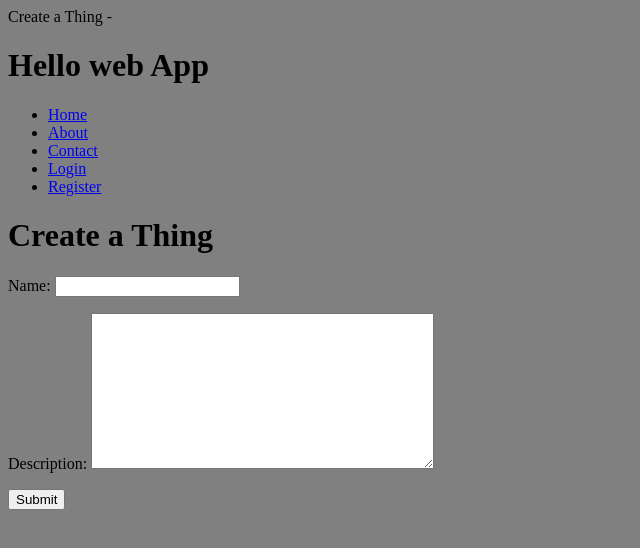
After one commit to awanjila/Django-helloweb-app, a Django app: a page that uses collection/templates/things/create_thing.html in a window 1280 px wide. The commit adds this page. Shown: the top 548 px of the page, without its empty margins (0-640 px from the left). Run offline with Django 3.2, Linux system fonts and the light colour scheme.

Commit message:
allow users who are logged in  to create their own things, add security measures using @login to ensure each owner edits their own thing

```diff
--- a/collection/models.py
+++ b/collection/models.py
@@ -1,8 +1,10 @@
 from __future__ import unicode_literals
-
+from django.contrib.auth.models import User
 from django.db import models
 
 class Thing(models.Model):
-	name=models.CharField(max_length=255)
+	name =models.CharField(max_length=255)
 	description =models.TextField()
 	slug=models.SlugField(unique=True)
+    # the new line we're adding
+	user=models.OneToOneField(User, blank=True,null=True)
--- /dev/null
+++ b/collection/templates/things/create_thing.html
@@ -0,0 +1,10 @@
+{% extends 'layouts/base.html' %}
+ {% block title %}Create a Thing - {{ block.super }}{% endblock %}
+  {% block content %}
+<h1>Create a Thing</h1>
+ <form role="form" action="" method="post">
+     {% csrf_token %}
+     {{ form.as_p }}
+    <input type="submit" value="Submit" />
+ </form>
+{% endblock %}
--- a/collection/templates/things/thing_detail.html
+++ b/collection/templates/things/thing_detail.html
@@ -7,6 +7,9 @@
 
       <h1> {{thing.name }}</h1>
        <p>{{thing.description }}</p>
+       {% if user==thing.user %}
+       <p>
        <a href="{% url 'edit_thing' slug=thing.slug %}">Edit me!</a>
-
+      </p>
+      {% endif %}
 	{% endblock%}
--- a/collection/views.py
+++ b/collection/views.py
@@ -1,6 +1,10 @@
 from django.shortcuts import render, redirect
 from collection.forms import ThingForm
 from collection.models import Thing
+from django.template.defaultfilters import slugify
+from django.contrib.auth.decorators import login_required
+from django.http import Http404
+
 
 
 # Create your views here.
@@ -18,6 +22,7 @@ def thing_detail(request, slug):
 	return render(request, 'things/thing_detail.html', {
 		'thing':thing,
 		})
+@login_required
 def edit_thing(request, slug):
 	#grab the object
 	thing= Thing.objects.get(slug=slug)
@@ -39,3 +44,28 @@ def edit_thing(request, slug):
 		'thing':thing,
 		'form' : form,
 		})
+def create_thing(request):
+	form_class=ThingForm
+	#if we're coming from a submitted form, do this
+	if request.method =='POST':
+		#grab the data from the submitted form and
+		#apply to the form
+		form=form_class(request.POST)
+		if form.is_valid():
+			#create an instance but don't save yet
+			thing=form.save(commit=False)
+			#set the additional details
+			thing.user=request.user
+			thing.slug=slugify(thing.name)
+        #save the object
+        	thing.save()
+        	#create the slug from our name
+        	slug=slugify(name)
+        	#redirect to our newly created thing
+        	return redirect('thing_detail', slug=thing.slug)
+        #otherwise just create the form
+	else:
+   		form=form_class()
+	return render(request, 'things/create_thing.html',{
+          'form':form,
+    })
--- a/hellowebapp/urls.py
+++ b/hellowebapp/urls.py
@@ -9,6 +9,7 @@ from django.contrib.auth.views import(
     password_reset_confirm,
     password_reset_complete
     )
+from collection.backends import MyRegistrationView
 
 
 urlpatterns = [
@@ -48,6 +49,12 @@ urlpatterns = [
         {'template_name':
        'registration/password_reset_complete.html'},
         name="password_reset_complete"),
+    url(r'^accounts/register/$',
+     MyRegistrationView.as_view(),
+     name='registration_register'),
+	url(r'^accounts/create_thing/$',
+     'collection.views.create_thing',
+     name='registration_create_thing'),
 
     url(r'^accounts/',
     	include('registration.backends.simple.urls')),
```
Also changed, not shown: collection/backends.py (added, +8 -0 lines), collection/migrations/0002_thing_user.py (added), db.sqlite3, 5 other files.
